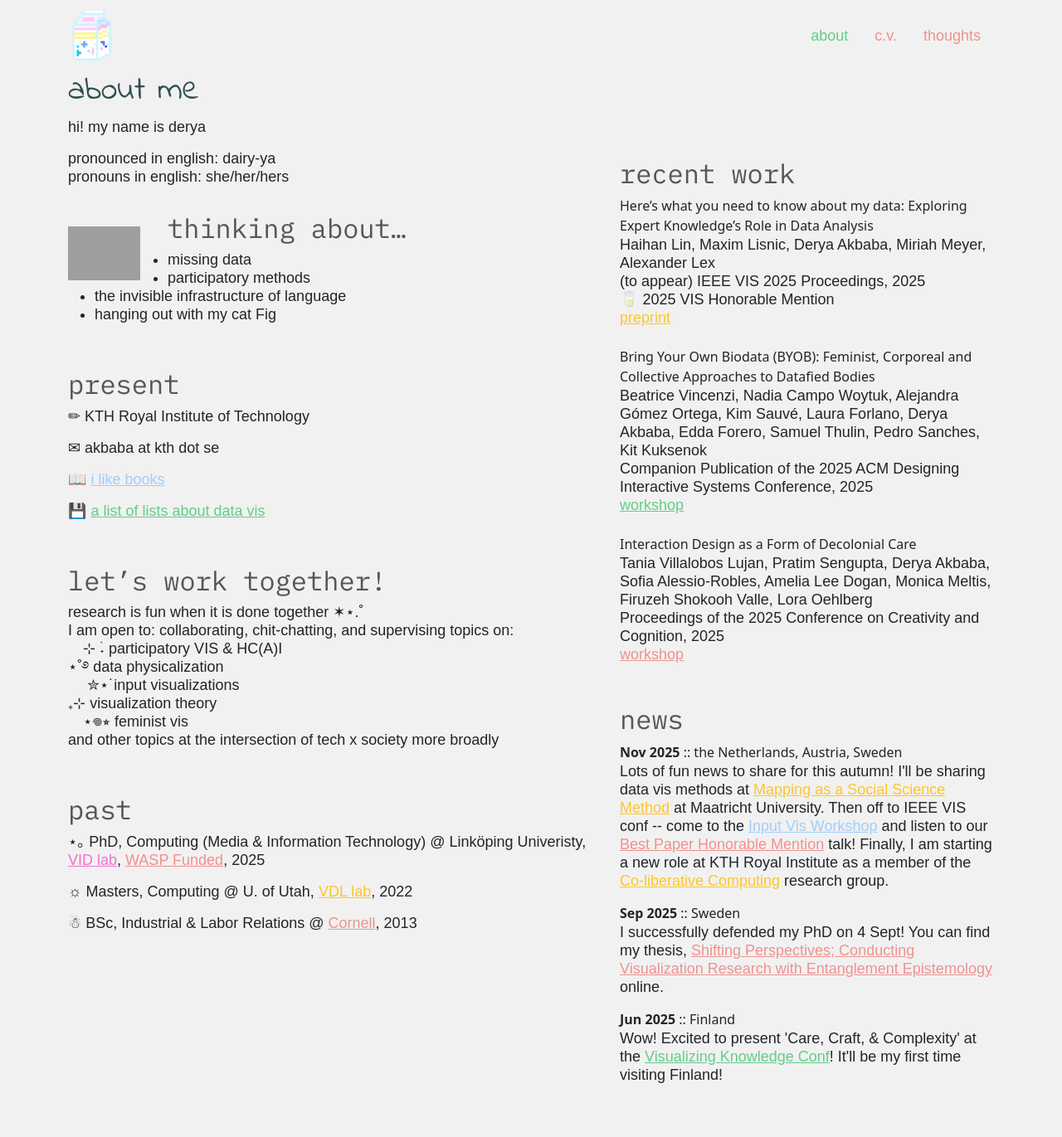
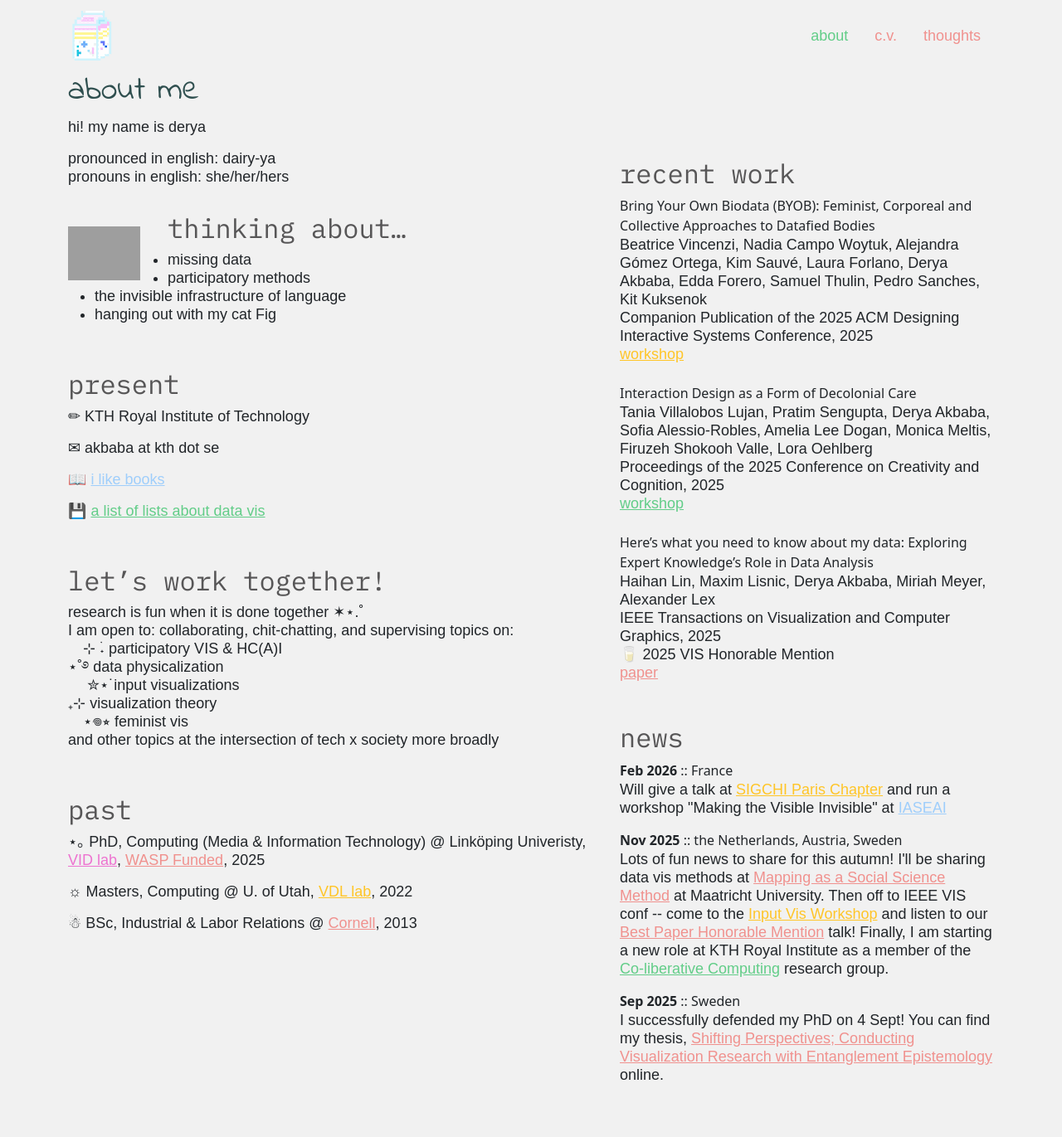
Before and after one commit to gotdairyya/gotdairyya.github.io, a Jekyll site: the page built from index.md, in a window 1280 px wide. Shown: the whole page at 83% size. Built offline with Jekyll 4.4.1, drawn with Linux system fonts in a browser that asks for light colours; some web fonts are replaced; grey boxes are pictures that could not be loaded.

Commit message:
Updates news, talks, and advising

```diff
--- a/_data/news.yml
+++ b/_data/news.yml
@@ -76,3 +76,6 @@
 - date: 2025-11-04
   place: the Netherlands, Austria, Sweden
   news: Lots of fun news to share for this autumn! I'll be sharing data vis methods at <a href="https://www.motrayl.com/">Mapping as a Social Science Method</a> at Maatricht University. Then off to IEEE VIS conf -- come to the <a href="https://inputvisualization.github.io/vis2025/"> Input Vis Workshop</a> and listen to our <a href="https://www.visdesignlab.net/publications/2025_vis_data_hunch_interview/">Best Paper Honorable Mention</a> talk! Finally, I am starting a new role at KTH Royal Institute as a member of the <a href="https://co-liberative-computing.github.io/about/">Co-liberative Computing</a> research group.
+- date: 2026-02-23
+  place: France
+  news: Will give a talk at <a href="https://paris.sigchi.acm.org/">SIGCHI Paris Chapter</a> and run a workshop "Making the Visible Invisible" at <a href="www.iaseai.org">IASEAI</a>
--- a/_data/publications.yml
+++ b/_data/publications.yml
@@ -40,10 +40,10 @@
   project: design
 - title: "Here’s what you need to know about my data: Exploring Expert Knowledge’s Role in Data Analysis"
   authors: Haihan Lin, Maxim Lisnic, Derya Akbaba, Miriah Meyer, Alexander Lex
-  journal: (to appear) IEEE VIS 2025 Proceedings
+  journal: IEEE Transactions on Visualization and Computer Graphics
   year: 2025
-  date: 2025-10
-  links: <a href="https://osf.io/dn32z_v1">preprint</a>
+  date: 2025-01
+  links: <a href="https://ieeexplore.ieee.org/abstract/document/11293215">paper</a>
   image:
   award: 🥛 2025 VIS Honorable Mention
   project: praxis
--- a/_data/talks.yml
+++ b/_data/talks.yml
@@ -129,3 +129,11 @@
   video: VK25
   link: https://vimeo.com/1147272131
   order: 11
+- title: "Exploring entangled threads in visualization research"
+  organization: SIGCHI Paris Chapter
+  country: France
+  year: Feb 2026
+  date: 02-2026
+  video:
+  link:
+  order: 12
```
Also changed, not shown: _data/teaching.yml (+7 -2 lines), 1 other file.
